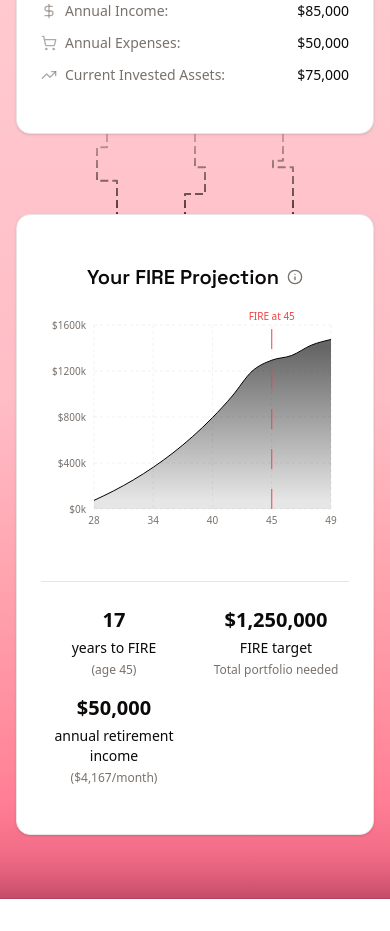
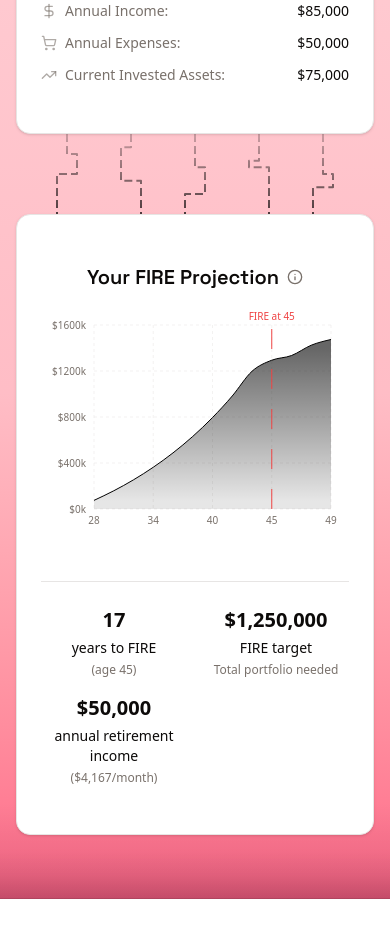
Before and after one commit to schelskedevco/ignidash-legacy, a Next.js app: page / in a window 390 px wide. Shown: the part 1560-2491 px from the top of the page. Built offline with nearby package versions, Linux system fonts and the light colour scheme.

Commit message:
small wire updates

```diff
--- a/src/components/features/fire-scenarios/components/connecting-wire.tsx
+++ b/src/components/features/fire-scenarios/components/connecting-wire.tsx
@@ -61,7 +61,7 @@ export function ConnectingWire({
   return (
     <div className={`relative flex items-center justify-center ${className}`}>
       {/* Horizontal wire for lg+ screens */}
-      <div className="hidden h-20 w-20 items-center justify-center lg:flex">
+      <div className="hidden h-16 w-20 items-center justify-center lg:flex">
         <svg
           viewBox={`0 0 ${total} 80`}
           className="h-full w-full"
@@ -104,7 +104,7 @@ export function ConnectingWire({
       </div>
 
       {/* Vertical wire for smaller screens */}
-      <div className="flex h-20 w-20 items-center justify-center lg:hidden">
+      <div className="flex h-20 w-16 items-center justify-center lg:hidden">
         <svg
           viewBox={`0 0 80 ${total}`}
           className="h-full w-full"
--- a/src/components/features/fire-scenarios/fire-scenarios-section.tsx
+++ b/src/components/features/fire-scenarios/fire-scenarios-section.tsx
@@ -43,20 +43,12 @@ export function FireScenariosSection() {
           onScenarioChange={setSelectedScenario}
         />
 
-        <div className="flex flex-row justify-center gap-2 lg:flex-col lg:gap-4">
-          <ConnectingWire
-            className="hidden sm:flex"
-            variant="step"
-            direction="normal"
-          />
+        <div className="flex flex-row justify-center lg:flex-col">
+          <ConnectingWire variant="step" direction="normal" />
           <ConnectingWire variant="tight" direction="reverse" />
           <ConnectingWire variant="flip" direction="normal" />
           <ConnectingWire variant="wide" direction="reverse" />
-          <ConnectingWire
-            className="hidden sm:flex"
-            variant="lean"
-            direction="normal"
-          />
+          <ConnectingWire variant="lean" direction="normal" />
         </div>
 
         {/* Right Panel - Financial Outputs */}
```
